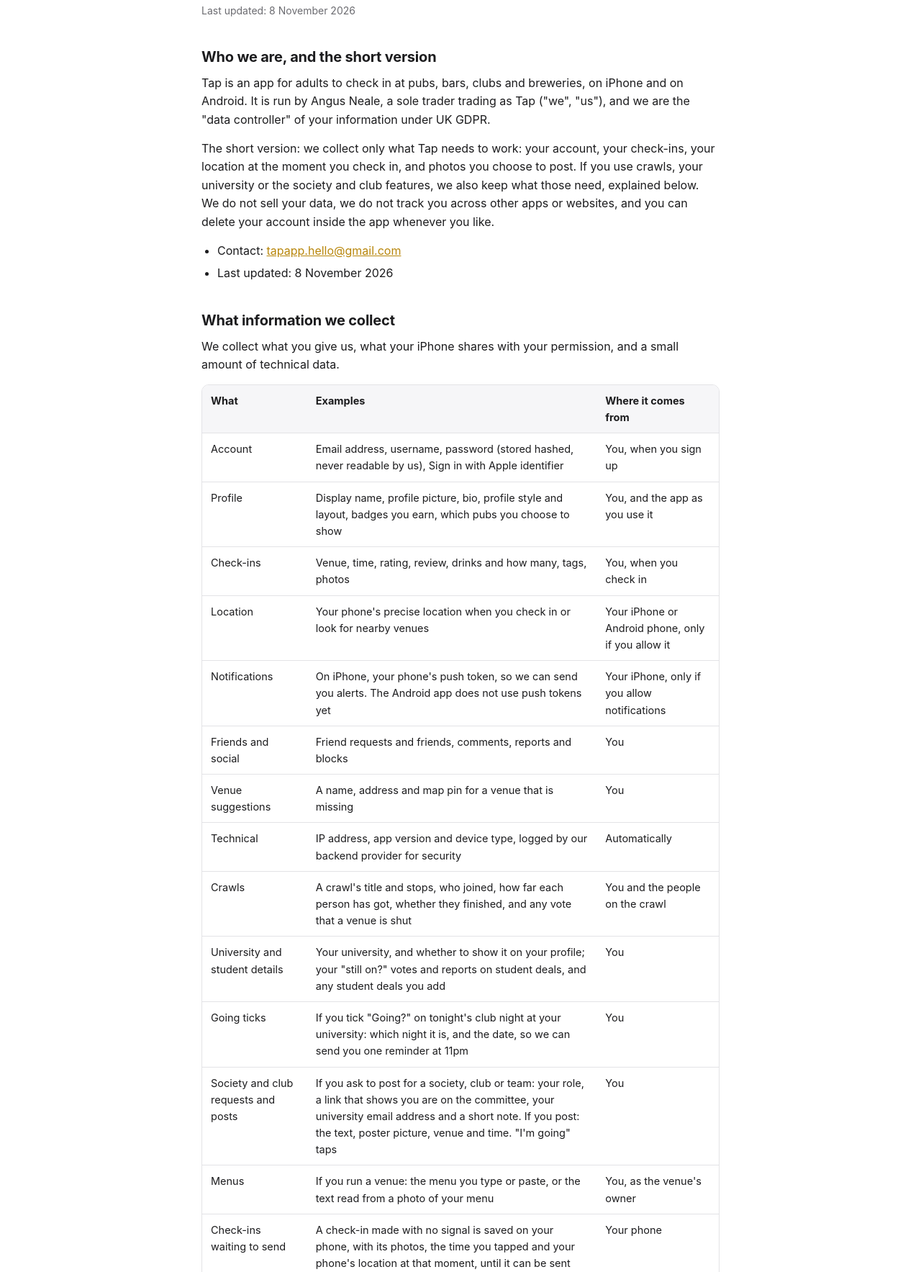
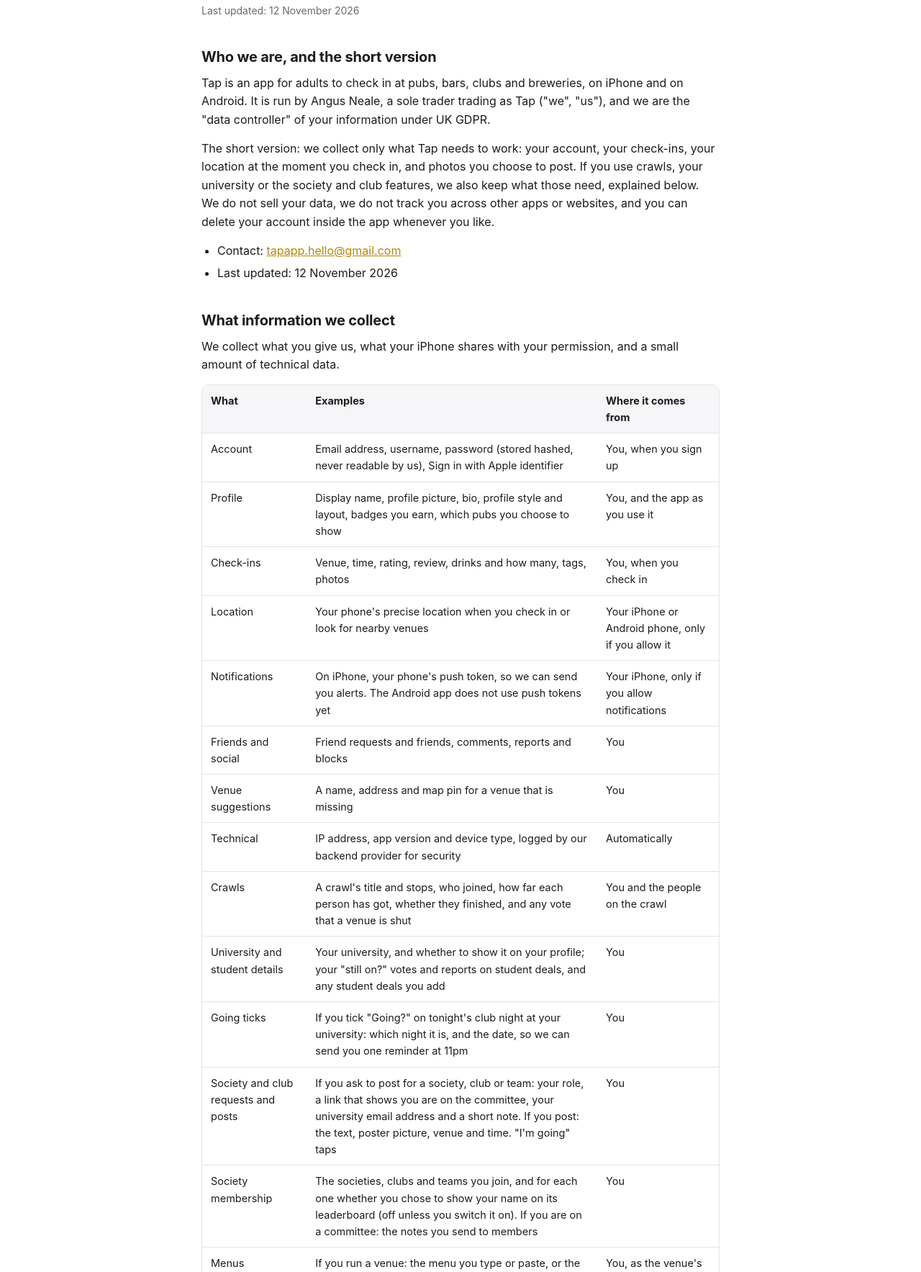
Before and after one commit to tap-pub-app/tap-pub-app.github.io, a plain HTML site: page privacy.html in a window 1280 px wide. Shown: the part 133-1900 px from the top of the page at 72% size. Drawn offline with Linux system fonts and the light colour scheme.

Commit message:
Privacy policy: add society and club membership

```diff
--- a/privacy.html
+++ b/privacy.html
@@ -15,13 +15,13 @@
 </div></header>
 <main><div class="wrap">
 <h1>Privacy Policy</h1>
-<p class="updated">Last updated: 8 November 2026</p>
+<p class="updated">Last updated: 12 November 2026</p>
 <h2>Who we are, and the short version</h2>
 <p>Tap is an app for adults to check in at pubs, bars, clubs and breweries, on iPhone and on Android. It is run by Angus Neale, a sole trader trading as Tap ("we", "us"), and we are the "data controller" of your information under UK GDPR.</p>
 <p>The short version: we collect only what Tap needs to work: your account, your check-ins, your location at the moment you check in, and photos you choose to post. If you use crawls, your university or the society and club features, we also keep what those need, explained below. We do not sell your data, we do not track you across other apps or websites, and you can delete your account inside the app whenever you like.</p>
 <ul>
 <li>Contact: <a href="mailto:tapapp.hello@gmail.com">tapapp.hello@gmail.com</a></li>
-<li>Last updated: 8 November 2026</li>
+<li>Last updated: 12 November 2026</li>
 </ul>
 <h2>What information we collect</h2>
 <p>We collect what you give us, what your iPhone shares with your permission, and a small amount of technical data.</p>
@@ -38,6 +38,7 @@
 <tr><td>University and student details</td><td>Your university, and whether to show it on your profile; your "still on?" votes and reports on student deals, and any student deals you add</td><td>You</td></tr>
 <tr><td>Going ticks</td><td>If you tick "Going?" on tonight's club night at your university: which night it is, and the date, so we can send you one reminder at 11pm</td><td>You</td></tr>
 <tr><td>Society and club requests and posts</td><td>If you ask to post for a society, club or team: your role, a link that shows you are on the committee, your university email address and a short note. If you post: the text, poster picture, venue and time. "I'm going" taps</td><td>You</td></tr>
+<tr><td>Society membership</td><td>The societies, clubs and teams you join, and for each one whether you chose to show your name on its leaderboard (off unless you switch it on). If you are on a committee: the notes you send to members</td><td>You</td></tr>
 <tr><td>Menus</td><td>If you run a venue: the menu you type or paste, or the text read from a photo of your menu</td><td>You, as the venue's owner</td></tr>
 <tr><td>Check-ins waiting to send</td><td>A check-in made with no signal is saved on your phone, with its photos, the time you tapped and your phone's location at that moment, until it can be sent</td><td>Your phone</td></tr>
 </tbody></table></div>
@@ -57,6 +58,7 @@
 <tr><td>Meet legal duties, such as tax records or a lawful request</td><td>Legal obligation</td></tr>
 <tr><td>Show a crawl to the people on it, and keep its scoreboard</td><td>Contract: it is how crawls work</td></tr>
 <tr><td>Check society and club requests, and let approved committee members post</td><td>Legitimate interests: keeping posts to real committee members, and keeping Tap safe</td></tr>
+<tr><td>Let you join a society, club or team, count your different pubs on its leaderboard and in the society league, and tell you when it posts or sends a note</td><td>Contract: it is how the society features work. Showing your name is consent: it is off unless you switch it on, and you can switch it off or leave at any time. For the notification as a push, you also allow notifications in iOS</td></tr>
 <tr><td>Send Tap news (our announcements) to your Notifications page and, if you leave Tap news on, as a push notification</td><td>Consent for the push: you allow notifications in iOS and can switch Tap news off in Tap</td></tr>
 </tbody></table></div>
 <p>We do not use your information for automated decisions that have legal or similarly serious effects on you.</p>
@@ -79,6 +81,7 @@
 <li>If you switch on Reminders in your Profile (they are off unless you do), we send at most one notification a week about a pub you have checked in at a few times but not lately. You can switch them off in the same place.</li>
 <li>Going reminder: if you tick "Going?" on tonight's club night, we send you one reminder at 11pm UK time that night, when clubs are busiest. On iPhone it arrives as a push notification if you allow them; on Android it appears on your Notifications page. We skip it if you have already checked in at that venue. You can untick Going at any time.</li>
 <li>Tap news: now and then we send an announcement to everyone, such as a new version. It always appears on your Notifications page. It only arrives as a push notification if you leave Tap news on in your settings, and we never push announcements between 2am and 9am UK time.</li>
+<li>Society and team posts: if you join a society, club or team, we notify you when it posts a bar crawl, club night or social, or sends a note to its members. It always appears on your Notifications page, and on iPhone as a push notification if you allow them. Leave the society to stop them.</li>
 </ul>
 <h2>Photos, posts, and who can see what</h2>
 <p>Tap is social, so some of what you add is seen by other people. You control the most personal part: which pubs you have visited.</p>
@@ -88,6 +91,7 @@
 <li>Your feed: you see your own check-ins and those of friends and people whose settings allow it. Blocked people never see you, and you never see them.</li>
 <li>Comments and cheers on a check-in are visible to anyone who can see that check-in.</li>
 <li>Leaderboards show your username and score. You can opt out of leaderboards in your settings.</li>
+<li>Societies, clubs and teams: joining is your choice. Your name, picture and number of different pubs appear on a society's leaderboard and member list, and a badge with its name on your profile, only if you switch on "Show my name" for that society. It is off by default, and never on if you have opted out of leaderboards. Everyone else is only counted in the society's member total. A society's committee can remove a member they can see. For the society league we add up members' different pubs, and a society is only listed once at least three members are counted, so nobody's own count can be picked out. Leaving a society, or deleting your account, removes your membership.</li>
 <li>Photos you add to a check-in are stored privately and shown to others through temporary links, only to people who can see that check-in.</li>
 </ul>
 <p>Please do not post photos of other people without their say-so, and nothing that shows a child. Our Terms of Use cover this.</p>
```
